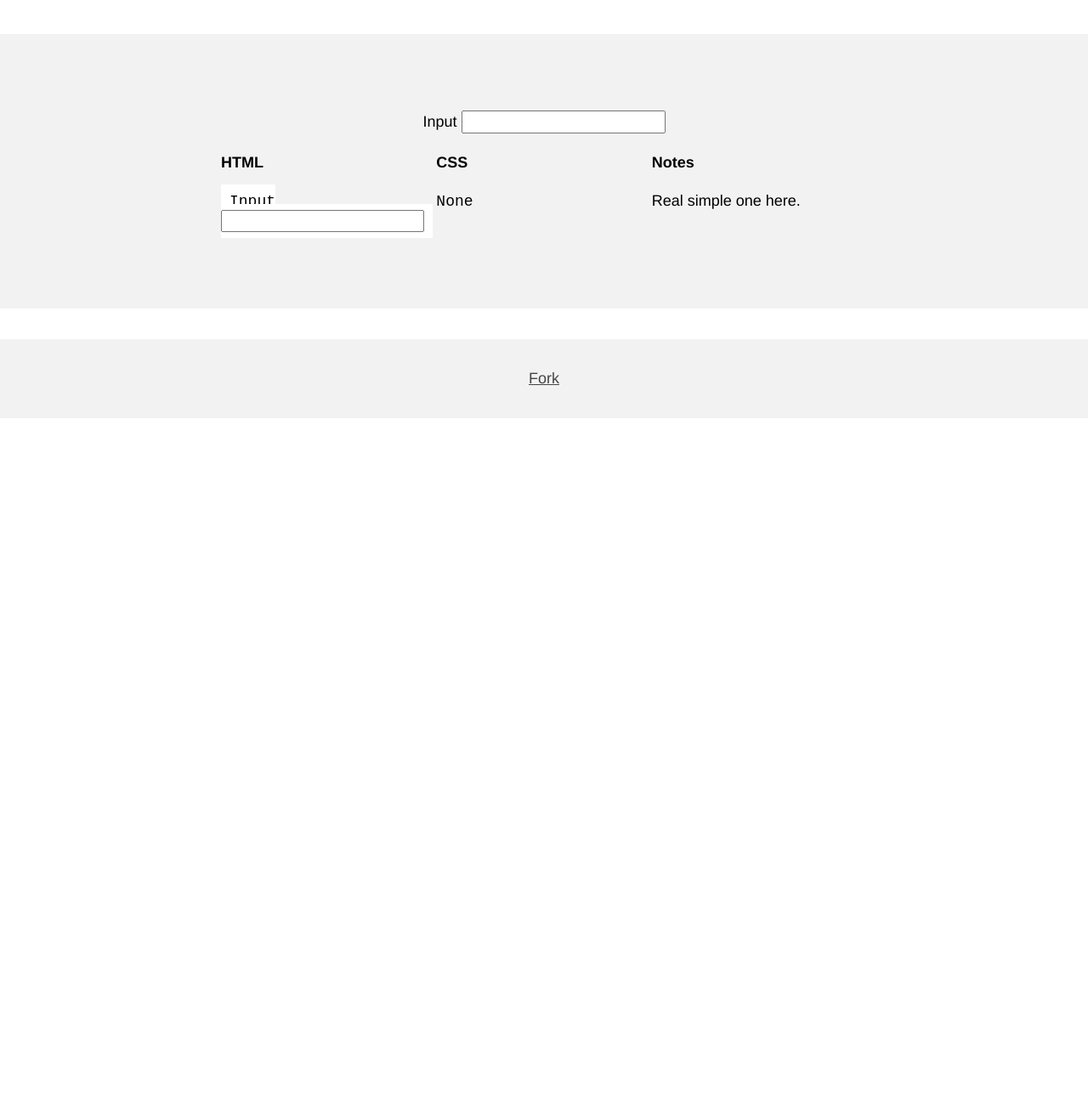
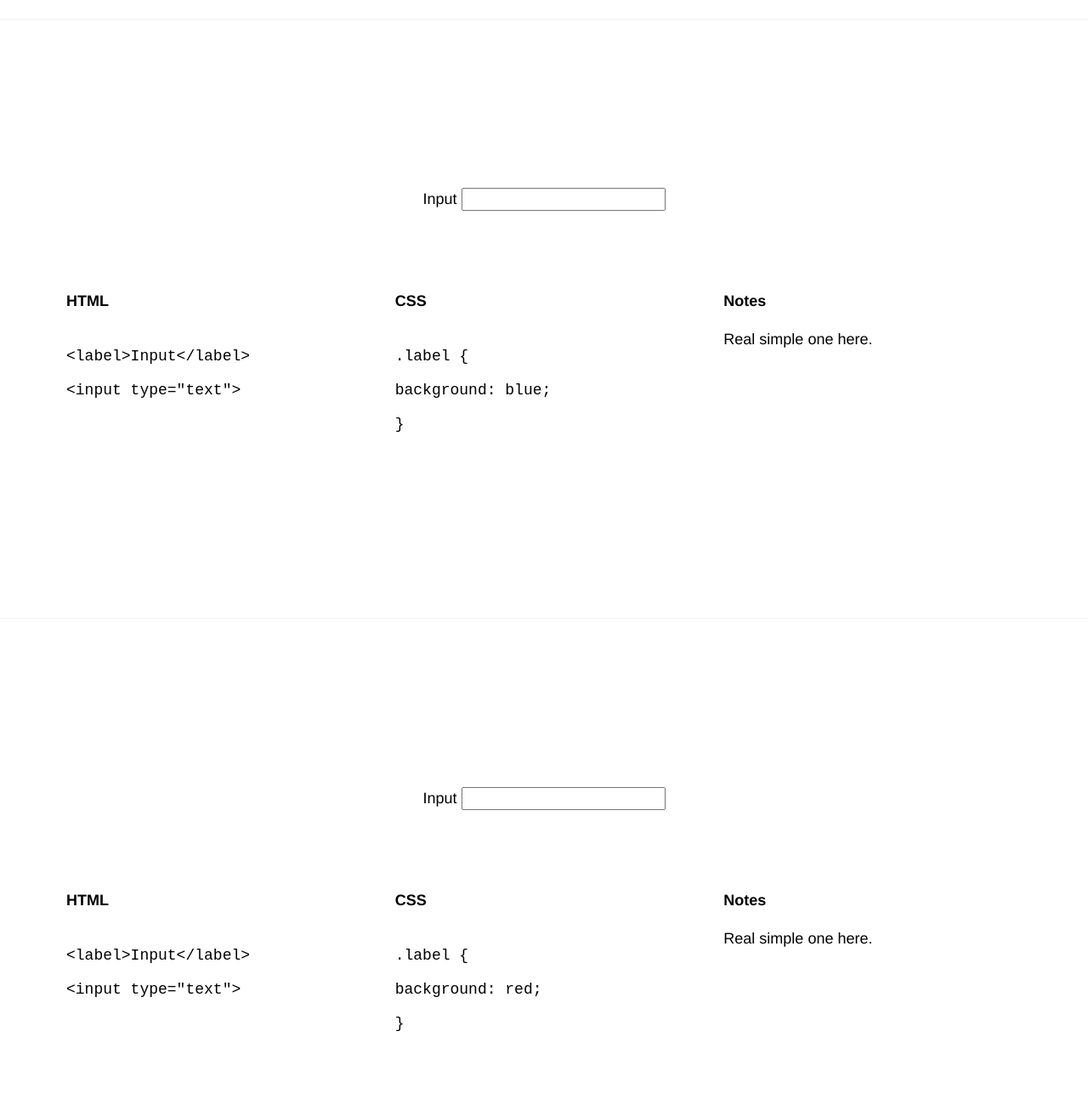
Before and after one commit to robbschiller/input, a website: page index.html in a window 1280 px wide. Shown: the part 680-1980 px from the top of the page at 85% size. Before the commit the page ends 1172 px from the top, so only its background shows below. Drawn offline with Linux system fonts and the light colour scheme.

Commit message:
mostly setup

```diff
--- a/index.html
+++ b/index.html
@@ -1,24 +1,31 @@
 <!DOCTYPE html>
 <html>
+
 	<head>
+
 		<title>The Input Tag</title>
 
 		<link rel="stylesheet" type="text/css" href="/public/css/main.css">
+		<link rel="stylesheet" type="text/css" href="/public/lib/google-code-prettify-lite/prettify.css">
+		<style>.prettyprint ol.linenums > li { list-style-type: decimal; }</style>
 	</head>
+
 	<body>
+
 		<header class="container">
 			<div class="grid masthead">
 				<div class="grid--item centered">
 					<h1>Input</h1>
-					<h3>Experimenting with the form and function of the input tag.</h3>
-					<p>How many variations of the input can be formed with just one selector for each the label and input tags. This little project is an experiement on one of the webs most important points of interaction.</p>
+					<h3>Experimenting with form and function on the input tag.</h3>
+					<p>How many variations of the input can be formed with just one selector for each the label and input tags? This little project is an experiement on one of the webs most important points of interaction.</p>
 				</div>
 			</div>
 		</header>
+
 		<main>
 			<section class="input-one">
 				<div class="container">
-					<form class="centered">
+					<form class="centered form">
 						<label>Input</label>
 						<input type="text">
 					</form>
@@ -27,16 +34,18 @@
 					<div class="grid">
 						<div class="grid--item">
 							<h4>HTML</h4>
-							<code class="code">
-								<label>Input</label>
-								<input type="text">
-							</code>
+							<pre class="prettyprint code linenums">
+								&lt;label&gt;Input&lt;/label&gt;
+								&lt;input type=&quot;text&quot;&gt;
+							</pre>
 						</div>
 						<div class="grid--item">
 							<h4>CSS</h4>
-							<code>
-								None
-							</code>
+							<pre class="prettyprint code">
+								.label {
+									background: blue;
+								}
+							</pre>
 						</div>
 						<div class="grid--item">
 							<h4>Notes</h4>
@@ -45,7 +54,41 @@
 					</div>
 				</div>
 			</section>
+
+			<section class="input-two">
+				<div class="container">
+					<form class="centered form">
+						<label>Input</label>
+						<input type="text">
+					</form>
+				</div>
+				<div class="container">
+					<div class="grid">
+						<div class="grid--item">
+							<h4>HTML</h4>
+							<pre class="prettyprint code linenums">
+								&lt;label&gt;Input&lt;/label&gt;
+								&lt;input type=&quot;text&quot;&gt;
+							</pre>
+						</div>
+						<div class="grid--item">
+							<h4>CSS</h4>
+							<pre class="prettyprint code">
+								.label {
+									background: red;
+								}
+							</pre>
+						</div>
+						<div class="grid--item">
+							<h4>Notes</h4>
+							<p>Real simple one here.</p>
+						</div>
+					</div>
+				</div>
+			</section>
+
 		</main>
+
 		<footer class="footer">
 			<div class="container">
 				<div class="centered">
@@ -53,5 +96,8 @@
 				</div>
 			</div>
 		</footer>
+
+		<script type="text/javascript" src="/public/lib/google-code-prettify-lite/prettify.js"></script>
+		<script type="text/javascript">prettyPrint();</script>
 	</body>
 </html>
--- a/public/scss/modules/_grid.scss
+++ b/public/scss/modules/_grid.scss
@@ -13,7 +13,7 @@
 	flex-wrap:           wrap;
 	-ms-flex-wrap:       wrap;
 	-webkit-flex-wrap:   wrap;
-	list-style:none;
+	list-style:					 none;
 }
 
 .grid--item {
@@ -24,6 +24,10 @@
 	-webkit-box-flex:   1;
 }
 
+.grid > .grid--item {
+	padding-left: 1em;
+}
+
 .grid--item_center {
 	align-self: center;
 }
--- a/public/scss/partials/_base.scss
+++ b/public/scss/partials/_base.scss
@@ -19,7 +19,7 @@ $type-base-size: 1.125em;
 // Layout Settings
 //
 
-$container-width: 800px;
+$container-width: 1200px;
 
 // ********************
 //
--- a/public/scss/partials/_code.scss
+++ b/public/scss/partials/_code.scss
@@ -7,5 +7,4 @@
 .code {
 	background: white;
 	border: #cdcdcd;
-	padding: 10px;
 }
--- a/public/scss/partials/_footer.scss
+++ b/public/scss/partials/_footer.scss
@@ -7,5 +7,4 @@
 .footer {
   background: $color-brand-asset;
   padding: 2em 0;
-  margin: 2em 0 0 0;
 }
--- a/public/scss/partials/_forms.scss
+++ b/public/scss/partials/_forms.scss
@@ -4,37 +4,6 @@
 //
 // ********************
 
-.input {
-  border: 1px solid $color-brand-asset;
-  padding: 6px;
-  font-size: 90%;
-  width: 50%;
-
-  &:hover {
-    border-color: darken($color-brand-asset, 10%);
-    @include border-ease;
-  }
-
-  &:focus {
-    outline: 1px solid darken($color-brand-asset, 20%);
-    border: 1px solid darken($color-brand-asset, 20%);
-    @include border-ease;
-    outline-offset: 0;
-  }
+.form {
+  margin: 1em 0 4em;
 }
-
-// ********************
-//
-// Input Collections
-//
-// ********************
-
-.fieldset {
-  border: none;
-  margin: 10px 0;
-  padding: 0;
-
-  .input {
-    margin: 2px 0;
-  }
-}
--- a/public/scss/partials/_layouts.scss
+++ b/public/scss/partials/_layouts.scss
@@ -10,4 +10,8 @@
 
 .masthead {
   margin: 12em 0 16em;
+  p {
+  	max-width: 600px;
+  	margin: 0 auto;
+  }
 }
--- a/public/scss/partials/_sections.scss
+++ b/public/scss/partials/_sections.scss
@@ -5,6 +5,12 @@
 // ********************
 
 .input-one {
-	background: #f2f2f2;
-	padding: 5em 0;
+	border-top: 1px solid $color-brand-asset;
+	border-bottom: 1px solid $color-brand-asset;
+	padding: 10em 0;
 }
+
+.input-two {
+	border-bottom: 1px solid $color-brand-asset;
+	padding: 10em 0;
+}
```
Also changed, not shown: public/css/main.css.
